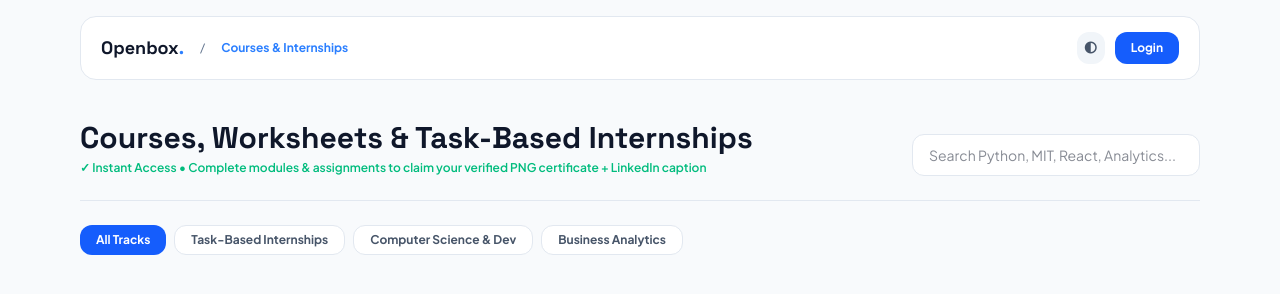
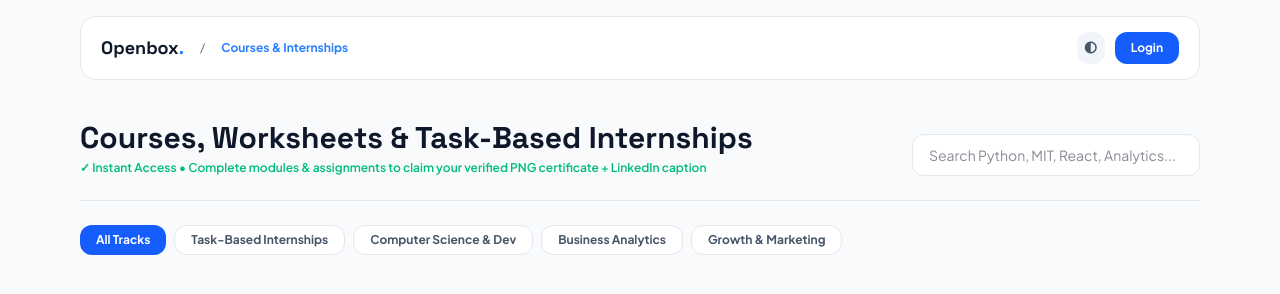
Before and after one commit to aviral-hub/openboxgp, a plain HTML site: page course.html in a window 1280 px wide. Drawn offline with nearby package versions, Linux system fonts and the light colour scheme.

Commit message:
Update course.html

```diff
--- a/course.html
+++ b/course.html
@@ -49,12 +49,12 @@
                 class="w-full md:w-72 px-4 py-2.5 text-sm rounded-xl bg-[var(--card)] border border-slate-200 dark:border-white/10 text-[var(--foreground)] focus:outline-none focus:border-blue-500" />
         </div>
 
-        <!-- Category Filter Tabs -->
-        <div class="flex flex-wrap gap-2 mb-8">
+      <div class="flex flex-wrap gap-2 mb-8">
             <button onclick="setCat('All')" id="cat-All" class="cat-btn px-4 py-1.5 rounded-xl text-xs font-bold bg-blue-600 text-white cursor-pointer">All Tracks</button>
             <button onclick="setCat('Internship')" id="cat-Internship" class="cat-btn px-4 py-1.5 rounded-xl text-xs font-bold bg-[var(--card)] border border-slate-200 dark:border-white/10 cursor-pointer">Task-Based Internships</button>
             <button onclick="setCat('Development')" id="cat-Development" class="cat-btn px-4 py-1.5 rounded-xl text-xs font-bold bg-[var(--card)] border border-slate-200 dark:border-white/10 cursor-pointer">Computer Science & Dev</button>
             <button onclick="setCat('Analytics')" id="cat-Analytics" class="cat-btn px-4 py-1.5 rounded-xl text-xs font-bold bg-[var(--card)] border border-slate-200 dark:border-white/10 cursor-pointer">Business Analytics</button>
+            <button onclick="setCat('Marketing')" id="cat-Marketing" class="cat-btn px-4 py-1.5 rounded-xl text-xs font-bold bg-[var(--card)] border border-slate-200 dark:border-white/10 cursor-pointer">Growth & Marketing</button>
         </div>
 
         <!-- Instant Course Grid -->
```
